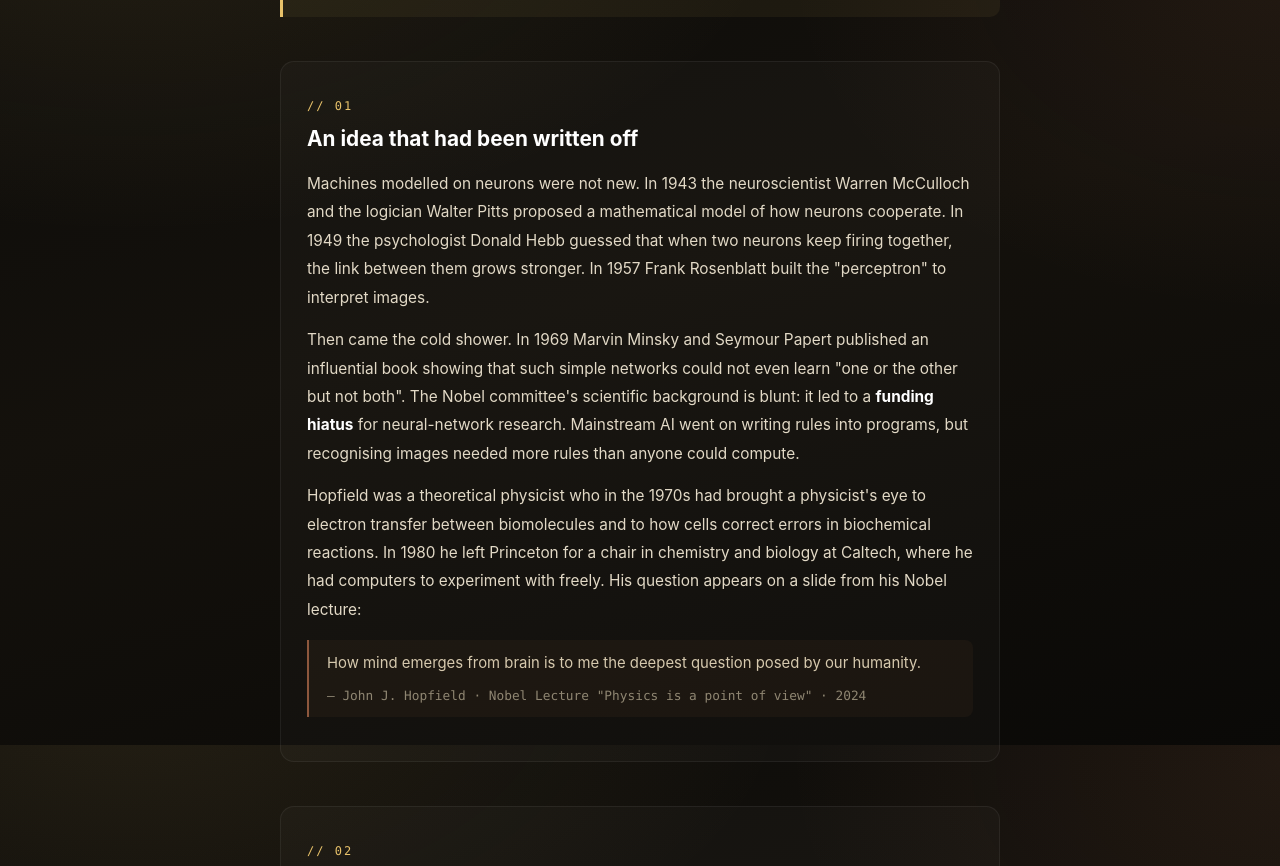
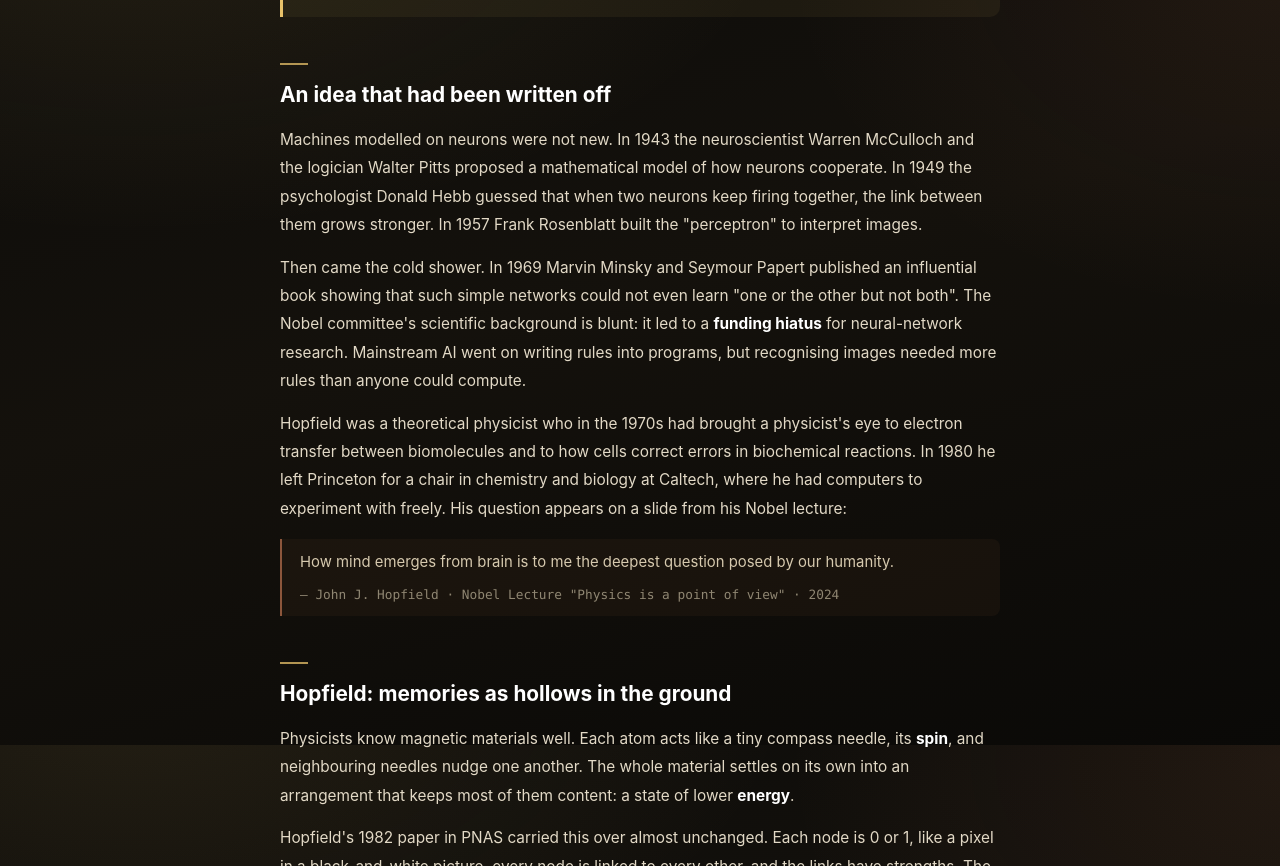
Before and after one commit to cissy0802/nobel-prizes, a plain HTML site: page physics-2024-neural-networks-prize1.en.html in a window 1280 px wide. Shown: the part 855-1721 px from the top of the page. Drawn offline with Linux system fonts and the light colour scheme; some packages are replaced by stand-ins of ours; a script that the page names is missing.

Commit message:
Body as one continuous essay: drop section cards and numbering, keep h2 + gold rule; side boxes unchanged
Co-Authored-By: Claude Opus 5.5 <noreply@anthropic.com>

```diff
--- a/physics-2024-neural-networks-prize1.en.html
+++ b/physics-2024-neural-networks-prize1.en.html
@@ -24,8 +24,8 @@ header .date{font-size:0.8rem;color:#6d6656;margin-top:16px;font-family:"SF Mono
 header .pitch{margin-top:18px;font-size:0.98rem;color:#d9825b;font-style:italic}
 .intro{background:rgba(232,194,106,0.06);border-left:3px solid #e8c26a;padding:20px 24px;border-radius:0 10px 10px 0;margin:36px 0;font-size:0.99rem;color:#e2d9c6}
 .intro strong{color:#fff}
-.section{margin:44px 0;background:rgba(255,255,255,0.025);padding:28px 26px;border-radius:14px;border:1px solid rgba(255,255,255,0.06)}
-.section .num{display:inline-block;font-size:0.75rem;color:#e8c26a;font-family:"SF Mono",Menlo,monospace;letter-spacing:2px;margin-bottom:8px}
+.section{margin:46px 0 0}
+.section h2::before{content:"";display:block;width:28px;height:2px;background:#e8c26a;opacity:.75;margin-bottom:16px}
 .section h2{font-size:1.3rem;color:#fff;margin-bottom:16px;font-weight:700;line-height:1.38}
 .section p{margin-bottom:14px;color:#e2d9c6;font-size:0.96rem}
 .section strong{color:#fff}
@@ -72,7 +72,7 @@ figcaption{text-align:center;font-size:0.82rem;color:#a99f8a;margin-top:12px;fon
 .refs a:hover{color:#f3dc9a}
 footer{text-align:center;padding:48px 0 10px;font-size:0.8rem;color:#6d6656;font-family:"SF Mono",Menlo,monospace}
 footer a{color:#e8c26a;text-decoration:none}
-@media(max-width:600px){header h1{font-size:1.6rem}.section{padding:20px 18px}.section h2{font-size:1.14rem}.everyday,.crossx,.offstage,.thinking{padding:18px 18px}}
+@media(max-width:600px){header h1{font-size:1.6rem}.section h2{font-size:1.14rem}.everyday,.crossx,.offstage,.thinking{padding:18px 18px}}
 </style></head><body>
 <div class="container">
 <div class="langbar"><a href="physics-2024-neural-networks-prize1.html">中文 →</a></div>
@@ -93,7 +93,6 @@ footer a{color:#e8c26a;text-decoration:none}
 </div>
 
 <div class="section">
-<span class="num">// 01</span>
 <h2>An idea that had been written off</h2>
 <p>Machines modelled on neurons were not new. In 1943 the neuroscientist Warren McCulloch and the logician Walter Pitts proposed a mathematical model of how neurons cooperate. In 1949 the psychologist Donald Hebb guessed that when two neurons keep firing together, the link between them grows stronger. In 1957 Frank Rosenblatt built the "perceptron" to interpret images.</p>
 <p>Then came the cold shower. In 1969 Marvin Minsky and Seymour Papert published an influential book showing that such simple networks could not even learn "one or the other but not both". The Nobel committee's scientific background is blunt: it led to a <strong>funding hiatus</strong> for neural-network research. Mainstream AI went on writing rules into programs, but recognising images needed more rules than anyone could compute.</p>
@@ -102,7 +101,6 @@ footer a{color:#e8c26a;text-decoration:none}
 </div>
 
 <div class="section">
-<span class="num">// 02</span>
 <h2>Hopfield: memories as hollows in the ground</h2>
 <p>Physicists know magnetic materials well. Each atom acts like a tiny compass needle, its <strong>spin</strong>, and neighbouring needles nudge one another. The whole material settles on its own into an arrangement that keeps most of them content: a state of lower <strong>energy</strong>.</p>
 <p>Hopfield's 1982 paper in PNAS carried this over almost unchanged. Each node is 0 or 1, like a pixel in a black-and-white picture, every node is linked to every other, and the links have strengths. The network as a whole has an "energy", and the committee points out that his two key equations are the very ones textbooks use for magnets.</p>
@@ -127,7 +125,6 @@ footer a{color:#e8c26a;text-decoration:none}
 </div>
 
 <div class="section">
-<span class="num">// 03</span>
 <h2>Hinton: add some heat, and teach the network to dream</h2>
 <p>When Hopfield's paper came out, Hinton was at Carnegie Mellon in Pittsburgh, wondering whether a machine could, like a child, grow its own categories from examples. With Terrence Sejnowski and others he started from the Hopfield network and added two things.</p>
 <p>The first was <strong>noise</strong>. A Hopfield network only ever goes downhill, so once it drops into a shallow dip it is stuck. Hinton let nodes decide with a bit of randomness: firm when the input is strong, a coin toss when it is weak. A "temperature" sets how jittery they are; start hot and cool down, and the network finds deeper hollows. The odds of each arrangement follow the formula of the nineteenth-century physicist Ludwig Boltzmann, so in 1985 the device was named the <strong>Boltzmann machine</strong>.</p>
@@ -155,7 +152,6 @@ footer a{color:#e8c26a;text-decoration:none}
 </div>
 
 <div class="section">
-<span class="num">// 04</span>
 <h2>What grew from it, and "is this physics?"</h2>
 <p>Many people stand between these two papers and the AI in your phone, and the committee's own background lists them: in 1986 Rumelhart, Hinton and Williams showed backpropagation could train networks with hidden layers (they reinvented a scheme others had used, and explained what hidden layers do); Yann LeCun's convolutional networks read handwritten digits on cheques for several American banks from the mid-1990s; neural networks were part of the analysis behind the 2012 Higgs discovery. The popular version offers a contrast: under 500 parameters in Hopfield's network, more than a trillion in today's large language models.</p>
 <p>The Hopfield network itself has not gone stale. A 2020 paper titled "Hopfield Networks is All You Need" showed that a continuous "modern Hopfield network" retrieves a memory in one update, and that this update rule <strong>is equivalent to the attention mechanism in transformers</strong>.</p>
```
Also changed, not shown: TEMPLATE.html (+4 -5 lines), physics-2024-neural-networks-prize1.html (+3 -7 lines).
